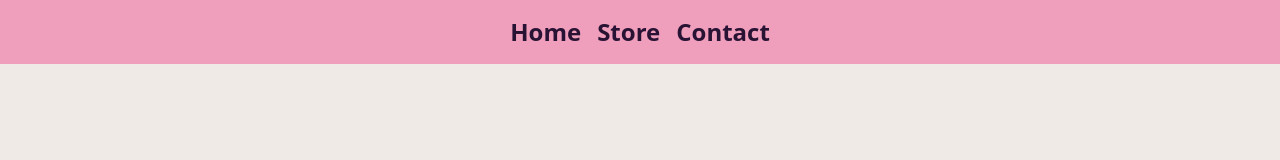
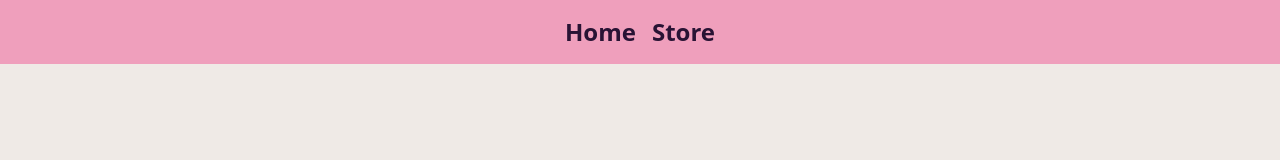
Before and after one commit to rossampro/heykatkrochet, a Vue app: page / in a window 1280 px wide. Shown: the top 160 px of the page. Built offline with nearby package versions, Linux system fonts and the light colour scheme.

Commit message:
removing contact page

```diff
--- a/src/components/NavBar.vue
+++ b/src/components/NavBar.vue
@@ -9,7 +9,6 @@ import { RouterLink } from 'vue-router';
                 <div class="flex space-x-4">
                     <RouterLink to="/" class="text-2xl font-bold">Home</RouterLink>
                     <RouterLink to="/store" class="text-2xl font-bold">Store</RouterLink>
-                    <RouterLink to="/contact" class="text-2xl font-bold">Contact</RouterLink>
                 </div>
             </div>
         </div>
--- a/src/router/index.js
+++ b/src/router/index.js
@@ -13,11 +13,6 @@ const router = createRouter({
             path: '/store',
             name: 'store',
             component: () => import('../views/StoreView.vue')
-        },
-        {
-            path: '/contact',
-            name: 'contact',
-            component: () => import('../views/ContactView.vue')
         }
     ]
 })
```
Also changed, not shown: 2 other files (tests, documents, lock files or other folders).
